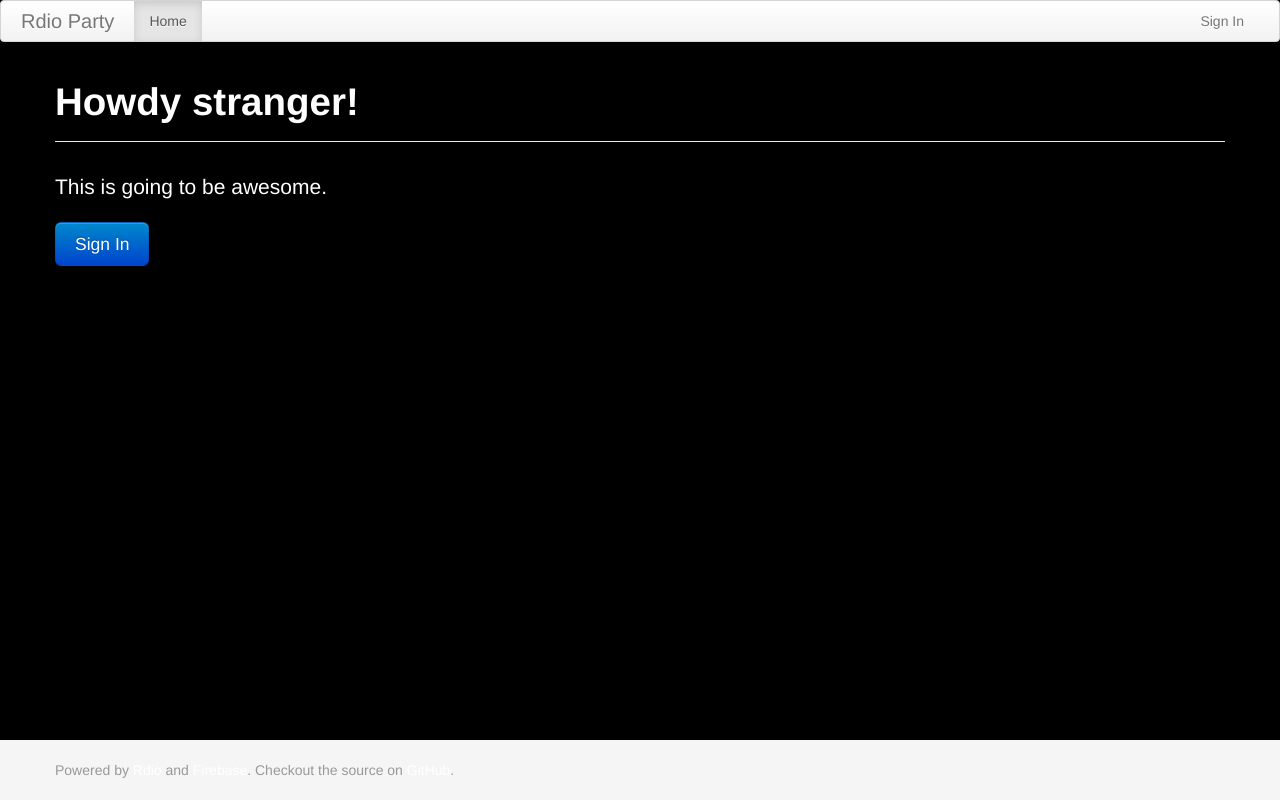
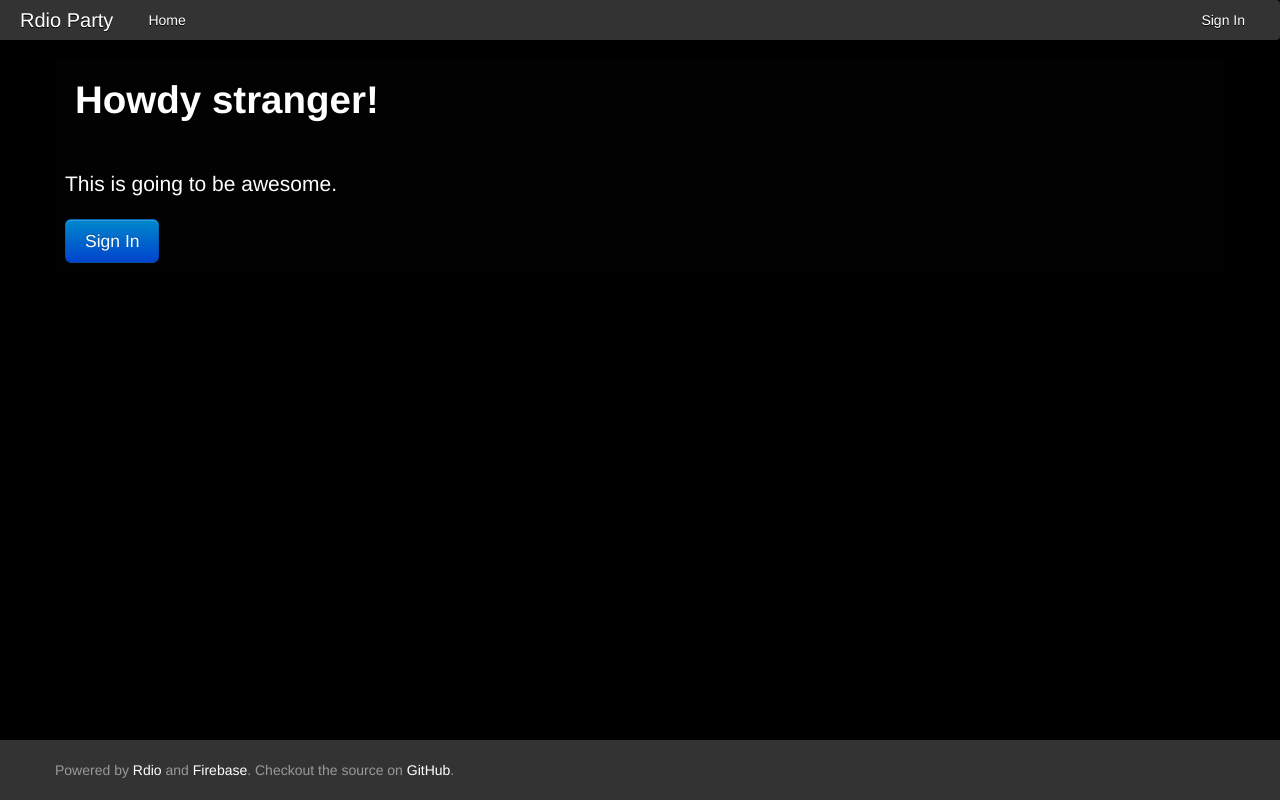
Before and after one commit to sutrofm/sutrofm, a Django app: page / in a window 1280 px wide. Run offline with Django 3.2, Linux system fonts and the light colour scheme; style sheets or scripts are compiled from the project's sources; some libraries are stand-ins or nearby versions.

Commit message:
css updates

```diff
--- a/rdiodj/static/css/style.less
+++ b/rdiodj/static/css/style.less
@@ -13,14 +13,59 @@ body {
   margin: 0 auto -60px;
 }
 
+#index {
+  background: rgba(3,3,3,.8);
+  padding: 0px 0px 0px 10px;
+}
 
 /* Set the fixed height of the footer here */
 #push,
+
+.navbar .brand {
+  background: #333333;
+  text-shadow: 0 1px 0 #000;
+  color: #FFF;
+}
+.navbar {
+  box-shadow: 1px 1px 5px 5px #000;
+}
+
+.navbar .nav>.active>a, .navbar .nav>.active>a:hover, .navbar .nav>.active>a:focus {
+  background-color: #333;
+  box-shadow: inset 0 0px 0px rgba(0,0,0,0.125);
+  text-shadow: 0 1px 0 #000;
+  color: #FFF;
+}
+
+.navbar .nav>li>a {
+  background-color: #333;
+  box-shadow: inset 0 0px 0px rgba(0,0,0,0.125);
+  text-shadow: 0 1px 0 #000;
+  color: #FFF;
+}
+
+.nav > li > a:focus {
+  text-decoration: overline;
+  background-color: #FFF;
+}
+
+
+.navbar-inner{
+  background: #333333;
+  border: 0px solid #d4d4d4;
+}
+
+.page-header {
+  padding-bottom: 9px;
+  margin: 20px 10px 30px 10px;
+  border-bottom: 0px solid #eeeeee;
+}
+
+
 #footer {
   height: 60px;
-}
-#footer {
-  background-color: #f5f5f5;
+  background: #333;
+  box-shadow: 0px 0px 5px 5px #000;
 }
 
 /* Lastly, apply responsive CSS fixes as necessary */
@@ -35,6 +80,8 @@ body {
 
 .container .credit {
   margin: 20px 0;
+  z-index: 1000;
+  position: relative;
 }
 
 /* General */
@@ -42,7 +89,7 @@ h4 {
   font-weight: normal;
   text-transform: uppercase;
   font-size: 13px;
-  color: #333;
+  color: #FFF;
 }
 
 body {
@@ -53,7 +100,7 @@ a,
 a:visited,
 a:hover,
 a:active {
-  color: #333;
+  color: #FFF;
 }
 
 img {
@@ -97,7 +144,7 @@ img {
 
 .chat-message-username {
   margin-right: 0.5em;
-  color: #333;
+  color: #FFF;
 }
 
 .chat-message-track {
@@ -111,7 +158,7 @@ img {
   }
 
   .track-info {
-    color: #333;
+    color: #FFF;
   }
 }
 
@@ -160,18 +207,6 @@ img {
       font-size: 24px;
       margin-bottom: 0.3em;
     }
-  }
-
-  #skip-button {
-    display: inline-block;
-    width: 46px;
-    height: 37px;
-  }
-
-  #favorite-button {
-    display: inline-block;
-    width: 60px;
-    height: 60px;
   }
 }
 
```
Also changed, not shown: rdiodj/static/css/bootstrap-responsive.css, rdiodj/static/css/bootstrap.css.
